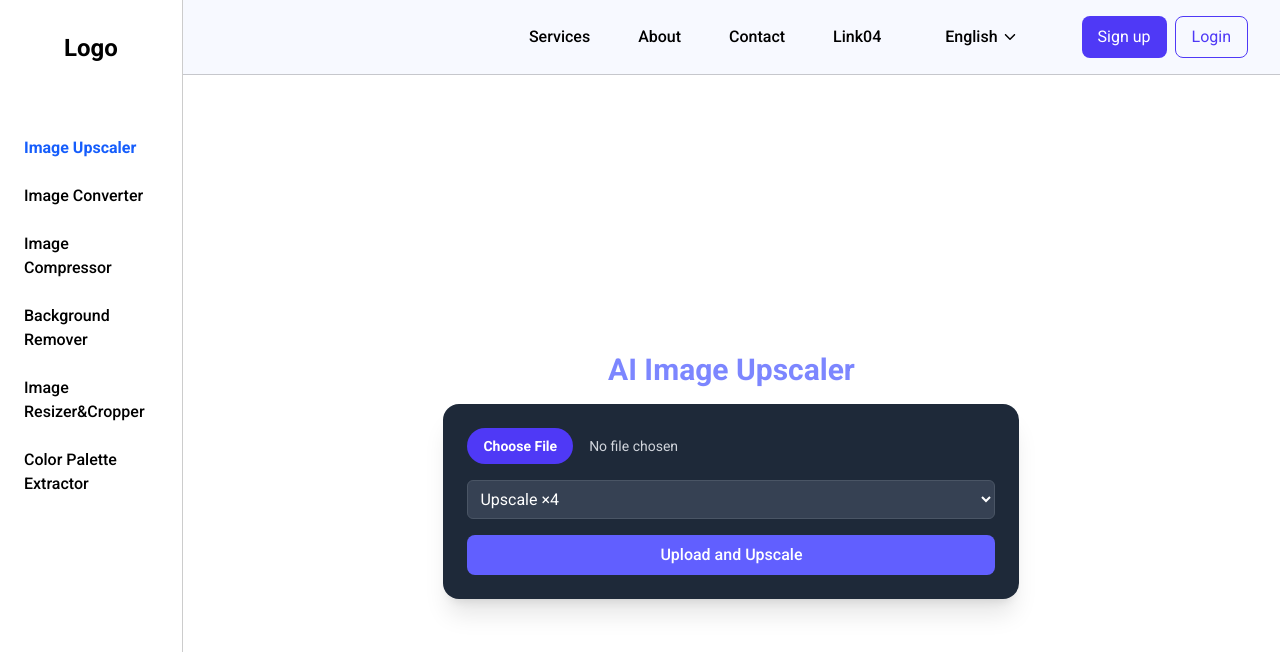
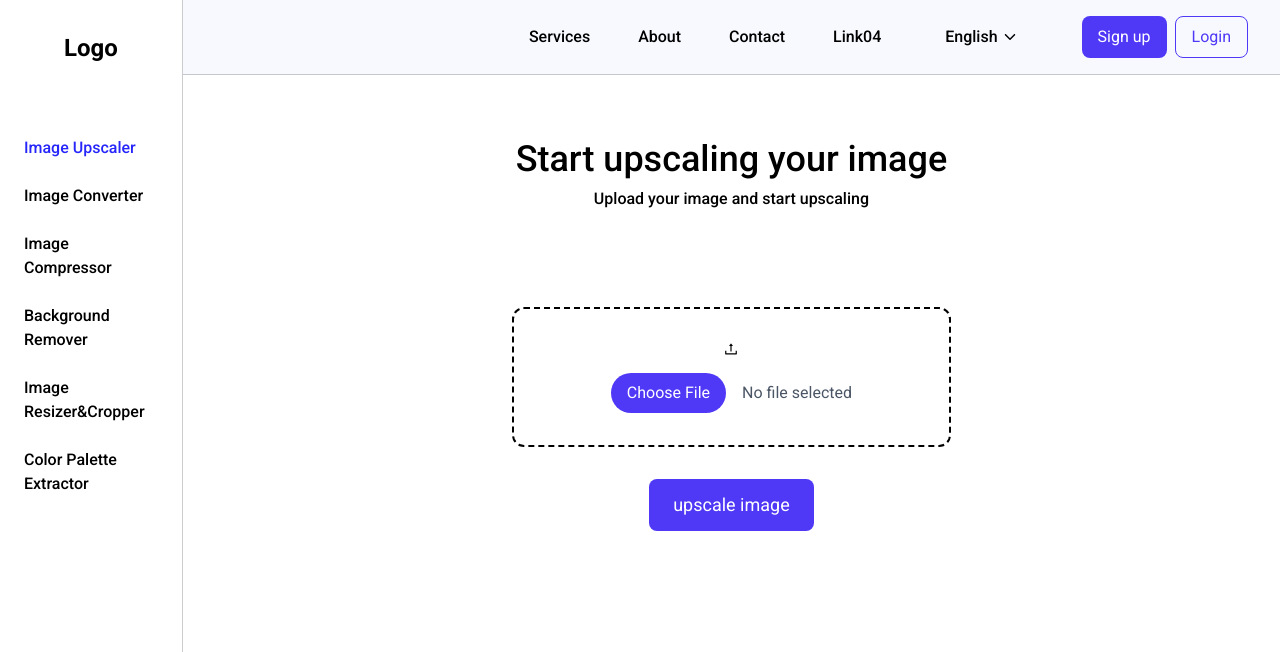
Before and after one commit to theo-code1/Nestle-forge, a React (Vite) app: page / in a window 1280 px wide. Before the commit this address led to /#ImageUpscaler. Shown: the top 652 px of the page. Built offline with nearby package versions, Linux system fonts and the light colour scheme.

Commit message:
Add RootLayout component

```diff
--- a/src/App.jsx
+++ b/src/App.jsx
@@ -1,64 +1,26 @@
-/* eslint-disable no-unused-vars */
-import React from 'react'
-import SideBar from './Components/SideBar'
 import UpscalerSection from './Components/UpscalerSection'
-import Navbar from './Components/Navbar'
 import ConverterSection from './Components/ConverterSection'
+import { Route, RouterProvider, createBrowserRouter, createRoutesFromElements } from 'react-router-dom'
+import RootLayout from './Layout/Rootlayout'
 
-// Map URL hashes to section names
-const HASH_TO_SECTION = {
-  'ImageUpscaler': 'UpscalerSection',
-  'ImageConverter': 'ConverterSection',
-  'ImageCompressor': 'CompressorSection',
-  'BackgroundRemover': 'BackgroundRemoverSection',
-  'ImageResizer&Cropper': 'ResizerCropperSection',
-  'ColorPaletteExtractor': 'ColorPaletteExtractorSection'
-};
+
 
 const App = () => {
-  // Get initial section from URL hash or localStorage
-  const [activeSection, setActiveSection] = React.useState(() => {
-    // First check URL hash
-    const hash = window.location.hash.replace('#', '');
-    if (hash && HASH_TO_SECTION[hash]) {
-      return HASH_TO_SECTION[hash];
-    }
-    // Fall back to localStorage or default
-    return localStorage.getItem('activeSection') || "UpscalerSection";
-  });
 
-  // Update localStorage and URL hash whenever activeSection changes
-  React.useEffect(() => {
-    localStorage.setItem('activeSection', activeSection);
 
-    // Update URL hash
-    const hashEntry = Object.entries(HASH_TO_SECTION).find(([_, section]) => section === activeSection);
-    if (hashEntry) {
-      const [hash] = hashEntry;
-      window.history.pushState({}, '', `#${hash}`);
-    }
-  }, [activeSection]);
+  const router = createBrowserRouter(
+    createRoutesFromElements(
+      <Route path='/' element={<RootLayout />}>
+        <Route index element={<UpscalerSection />} />
+        <Route path='image-converter' element={<ConverterSection />} />
+      </Route>
+    )
+  )
 
-  // Handle browser back/forward buttons
-  React.useEffect(() => {
-    const handleHashChange = () => {
-      const hash = window.location.hash.replace('#', '');
-      if (hash && HASH_TO_SECTION[hash] && HASH_TO_SECTION[hash] !== activeSection) {
-        setActiveSection(HASH_TO_SECTION[hash]);
-      }
-    };
 
-    window.addEventListener('popstate', handleHashChange);
-    return () => window.removeEventListener('popstate', handleHashChange);
-  }, [activeSection]);
 
   return (
-    <>
-    <SideBar activeSection={activeSection} setActiveSection={setActiveSection}/>
-    <Navbar />
-    {activeSection === "UpscalerSection" && <UpscalerSection />}
-    {activeSection === "ConverterSection" && <ConverterSection />}
-    </>
+    <RouterProvider router={router} />
   )
 }
 
--- /dev/null
+++ b/src/Components/Icons/Upload.jsx
@@ -0,0 +1,6 @@
+
+function Upload(props) {
+  return <svg stroke="currentColor" fill="currentColor" strokeWidth={0} viewBox="0 0 1024 1024" height="1em" width="1em" {...props}><path d="M400 317.7h73.9V656c0 4.4 3.6 8 8 8h60c4.4 0 8-3.6 8-8V317.7H624c6.7 0 10.4-7.7 6.3-12.9L518.3 163a8 8 0 0 0-12.6 0l-112 141.7c-4.1 5.3-.4 13 6.3 13zM878 626h-60c-4.4 0-8 3.6-8 8v154H214V634c0-4.4-3.6-8-8-8h-60c-4.4 0-8 3.6-8 8v198c0 17.7 14.3 32 32 32h684c17.7 0 32-14.3 32-32V634c0-4.4-3.6-8-8-8z" /></svg>;
+}
+
+export default Upload;
--- a/src/Components/Navbar.jsx
+++ b/src/Components/Navbar.jsx
@@ -16,7 +16,7 @@ const Navbar = () => {
             <li className='text-[16px] font-medium transition-all duration-150 hover:text-indigo-600'><a href="#">Link04</a></li>
         </ul>
         <button onClick={() => setIsDropdownOpen(!isDropdownOpen)} className='group flex items-center gap-1 text-[16px] font-medium transition-all duration-150 hover:text-indigo-600'>{selectedLanguage} <DropArrow className='group-hover:text-indigo-600'/></button>
-        {isDropdownOpen && <div data-disabled="true" className='absolute top-14 right-60 text-center flex-col gap-2 transition-all duration-100 px-2 pt-3 pb-1 bg-indigo-50/50 rounded-lg border border-black/20'>
+        {isDropdownOpen && <div data-disabled="true" className='absolute top-14 right-60 z-50 text-center flex-col gap-2 transition-all duration-100 px-2 pt-3 pb-1 bg-indigo-50/50 rounded-lg border border-black/20'>
             {languageOptions.map((option, index) => (
                 <span
                     className='mb-1 block'
--- a/src/Components/SideBar.jsx
+++ b/src/Components/SideBar.jsx
@@ -1,38 +1,18 @@
-import React from 'react'
+import { NavLink } from 'react-router-dom'
 
-const SideBar = ({ activeSection, setActiveSection }) => {
+const SideBar = () => {
 
-    const sideItems = [ "Image Upscaler",
-                        "Image Converter",
-                        "Image Compressor",
-                        "Background Remover",
-                        "Image Resizer&Cropper",
-                        "Color Palette Extractor",
-    ]
-
-    console.log(activeSection)
-
-    // const itemSection = `${sideItems[0].name.slice(sideItems[0].name.indexOf(" ") + 1, sideItems[0].name.length)}Section`
-    // console.log(itemSection)
   return (
     <main className='side-bar float-left w-1/7 h-screen border-r border-r-black/20 text-left py-8 px-4 flex flex-col gap-16 font-'>
         <h1 className='text-2xl font-bold text-center   '>Logo</h1>
         <ul className='text-[16px] flex flex-col gap-2 font-medium'>
-            {sideItems.map((item, index) => (
-                <li
-                key={index}
-                className='hover:bg-gray-100 p-2 cursor-pointer rounded-lg'
-                > <a
-                href={`#${item.replace(/\s+/g, '')}`}
-                onClick={(e) => {
-                  e.preventDefault();
-                  const section = item.slice(item.indexOf(" ") + 1, item.length) + 'Section';
-                  setActiveSection(section);
-                  window.history.pushState({}, '', `#${item.replace(/\s+/g, '')}`);
-                }}
-                className={`block ${activeSection === item.slice(item.indexOf(" ") + 1, item.length) + 'Section' ? 'text-blue-600 font-semibold' : ''}`}
-                >{item}</a></li>
-            ))}
+              <NavLink to='/'> <li className={`block hover:bg-gray-100 p-2 cursor-pointer rounded-lg `}>Image Upscaler</li> </NavLink>
+              <NavLink to='/image-converter'> <li className={`block hover:bg-gray-100 p-2 cursor-pointer rounded-lg `}>Image Converter</li> </NavLink>
+              <NavLink to='/df'> <li className={`block hover:bg-gray-100 p-2 cursor-pointer rounded-lg `}>Image Compressor</li> </NavLink>
+              <NavLink to='/sdf'> <li className={`block hover:bg-gray-100 p-2 cursor-pointer rounded-lg `}>Background Remover</li> </NavLink>
+              <NavLink to='/sdfsdf'> <li className={`block hover:bg-gray-100 p-2 cursor-pointer rounded-lg `}>Image Resizer&Cropper</li> </NavLink>
+              <NavLink to='/sdf'> <li className={`block hover:bg-gray-100 p-2 cursor-pointer rounded-lg `}>Color Palette Extractor</li> </NavLink>
+
 
         </ul>
     </main>
--- a/src/Components/UpscalerSection.jsx
+++ b/src/Components/UpscalerSection.jsx
@@ -1,171 +1,54 @@
-import React, { useState } from "react";
-import axios from "axios";
+import { useState } from "react";
+import Upload from "./Icons/upload.jsx";
 
-function UpscalerSection() {
-  const [file, setFile] = useState(null);
-  const [scale, setScale] = useState(4); // default 4x
-  const [imageUrl, setImageUrl] = useState(null);
-  const [loading, setLoading] = useState(false);
-  const [errorMsg, setErrorMsg] = useState("");
+const UpscalerSection = () => {
 
-  const handleUpload = async () => {
-    if (!file) return;
-
-    setLoading(true);
-    setErrorMsg("");
-    setImageUrl(null);
-
-    try {
-      // Validate file type
-      const validTypes = ['image/jpeg', 'image/png', 'image/webp'];
-      if (!validTypes.includes(file.type)) {
-        throw new Error('Invalid file type. Please upload a JPG, PNG, or WebP image.');
-      }
-
-      // Validate file size (10MB max)
-      const maxSize = 10 * 1024 * 1024; // 10MB
-      if (file.size > maxSize) {
-        throw new Error('File is too large. Maximum size is 10MB.');
-      }
-
-      const formData = new FormData();
-      formData.append("file", file);
-      formData.append("scale", scale);
-
-      // Upload the image
-      const uploadRes = await axios.post("http://localhost:8000/upload", formData, {
-        headers: {
-          'Content-Type': 'multipart/form-data',
-        },
-      });
-
-      const { id } = uploadRes.data;
-      if (!id) {
-        throw new Error('No job ID received from server');
-      }
-
-      // Start polling for status
-      const pollStatus = async () => {
-        try {
-          const statusRes = await axios.get(`http://localhost:8000/status/${id}`);
-          const { state, upscaled_image_url, error } = statusRes.data;
-
-          if (state === 'completed' && upscaled_image_url) {
-            setImageUrl(upscaled_image_url);
-            setLoading(false);
-            return true;
-          } else if (state === 'failed' || error) {
-            throw new Error(error || 'Upscaling failed');
-          }
-          // If still processing, continue polling
-          return false;
-        } catch (err) {
-          console.error('Polling error:', err);
-          throw err;
-        }
-      };
-
-      // Initial delay before first poll
-      await new Promise(resolve => setTimeout(resolve, 2000));
-
-      // Poll with exponential backoff
-      let attempts = 0;
-      const maxAttempts = 10;
-      let isDone = false;
-
-      while (!isDone && attempts < maxAttempts) {
-        try {
-          isDone = await pollStatus();
-          if (isDone) break;
-
-          // Increase delay between attempts (exponential backoff with jitter)
-          const delay = Math.min(1000 * Math.pow(2, attempts) + Math.random() * 1000, 10000);
-          await new Promise(resolve => setTimeout(resolve, delay));
-          attempts++;
-        } catch (err) {
-          console.error('Polling failed:', err);
-          throw err;
-        }
-      }
-
-      if (!isDone) {
-        throw new Error('Upscaling is taking longer than expected. Please try again later.');
-      }
-    } catch (err) {
-      console.error('Upload error:', err);
-      let errorMessage = 'An error occurred';
-
-      if (err.response) {
-        // The request was made and the server responded with a status code
-        // that falls out of the range of 2xx
-        console.error('Response data:', err.response.data);
-        console.error('Response status:', err.response.status);
-        console.error('Response headers:', err.response.headers);
-
-        errorMessage = err.response.data?.detail ||
-                     err.response.data?.error ||
-                     err.response.statusText ||
-                     `Server responded with status ${err.response.status}`;
-      } else if (err.request) {
-        // The request was made but no response was received
-        console.error('No response received:', err.request);
-        errorMessage = 'No response from server. Please check your connection.';
-      } else {
-        // Something happened in setting up the request that triggered an Error
-        console.error('Error:', err.message);
-        errorMessage = err.message || 'An unknown error occurred';
-      }
-
-      setErrorMsg(errorMessage);
-      setLoading(false);
-    }
-  };
+  const [selectedImg, setSelectedImg] = useState(null);
 
   return (
-    <div className="min-h-screen bg-white text-white flex flex-col items-center justify-center px-4 py-8">
-        <h1 className="text-3xl font-bold mb-4 text-center text-indigo-400">AI Image Upscaler</h1>
-      <div className="w-full max-w-xl bg-gray-800 p-6 rounded-2xl shadow-xl">
+    <section className="flex flex-col items-center gap-8 pt-16">
+      <header className="headers flex flex-col gap-2">
+        <h1 className="text-4xl font-roboto font-medium text-center">
+          {" "}
+          Start upscaling your image
+        </h1>
+        <p className="text-[16px] font-roboto font-medium text-center">
+          Upload your image and start upscaling
+        </p>
+      </header>
 
-        <div className="space-y-4">
+      <div
+        className="drag-drop-container flex flex-col items-center justify-center w-2/5 py-8 px-16 mt-16 rounded-xl border-2 border-dashed hover:border-indigo-600 mx-auto cursor-pointer"
+        onClick={() => document.getElementById('file').click()}
+      >
+        <Upload />
+        <div className="select-file flex gap-4 items-center mt-4">
           <input
             type="file"
+            id="file"
+            className="hidden"
             accept="image/*"
-            onChange={(e) => setFile(e.target.files[0])}
-            className="block w-full text-sm text-gray-300 file:mr-4 file:py-2 file:px-4 file:rounded-full file:border-0 file:font-semibold file:bg-indigo-600 file:text-white hover:file:bg-indigo-700"
+            onChange={(e) => {
+              const fileName = e.target.files[0]?.name || 'No file selected';
+              document.getElementById('file-name').textContent = fileName;
+              }}
           />
-
-          <select
-  value={scale}
-  onChange={(e) => setScale(Number(e.target.value))} // ensure scale is number
-            className="w-full p-2 rounded-md bg-gray-700 text-white border border-gray-600"
-          >
-            <option value={2}>Upscale ×2</option>
-            <option value={4}>Upscale ×4</option>
-          </select>
-
-          <button
-            onClick={handleUpload}
-            className="w-full py-2 px-4 bg-indigo-500 hover:bg-indigo-600 rounded-lg font-medium transition"
-            disabled={loading || !file}
-          >
-            {loading ? "Upscaling..." : "Upload and Upscale"}
-          </button>
-
-          {errorMsg && <p className="text-red-400 text-sm text-center">{errorMsg}</p>}
+          <span className="bg-indigo-600 text-white px-4 py-2 rounded-full hover:brightness-90 active:brightness-80 transition-all duration-150">
+            Choose File
+          </span>
+          <span id="file-name" className="text-[16px] font-roboto text-gray-600">
+            No file selected
+          </span>
         </div>
-
-        {imageUrl && (
-          <div className="mt-6 text-center">
-            <h2 className="text-xl font-semibold text-green-400 mb-2">Upscaled Image</h2>
-            <img src={imageUrl} alt="Upscaled" className="rounded-xl shadow-md w-full" />
-            <a href={imageUrl} download className="inline-block mt-4 text-indigo-400 hover:underline">
-              ⬇ Download Image
-            </a>
-          </div>
-        )}
       </div>
-    </div>
+      <button
+        type="submit"
+        className="submit px-6 py-3 rounded-lg text-lg bg-indigo-600 text-white hover:brightness-90 active:brightness-80 transition-all duration-150"
+      >
+        upscale image
+      </button>
+    </section>
   );
-}
+};
 
 export default UpscalerSection;
--- /dev/null
+++ b/src/Layout/Rootlayout.jsx
@@ -0,0 +1,16 @@
+import Navbar from '../Components/Navbar'
+import SideBar from '../Components/SideBar'
+import { Outlet } from 'react-router-dom'
+
+const Rootlayout = () => {
+  return (
+    <div>
+        <SideBar />
+        <Navbar />
+
+        <Outlet />
+    </div>
+  )
+}
+
+export default Rootlayout
--- a/src/index.css
+++ b/src/index.css
@@ -1,113 +1,14 @@
 @import url('https://fonts.googleapis.com/css2?family=Roboto:ital,wght@0,100;0,300;0,400;0,500;0,700;0,900;1,100;1,300;1,400;1,500;1,700;1,900&display=swap');
 @import "tailwindcss";
 
+/* @theme { */
 :root {
-  --font-sans: 'Roboto', system-ui, -apple-system, sans-serif;
+  --font-roboto: 'Roboto', 'sans-serif';
 }
 
 body {
-  font-family: 'Roboto', sans-serif;
+  font-family: Roboto, 'sans-serif';
 }
-
-.three-body {
-  --uib-size: 35px;
-  --uib-speed: 0.8s;
-  --uib-color: #5D3FD3;
-  position: relative;
-  display: inline-block;
-  height: var(--uib-size);
-  width: var(--uib-size);
-  animation: spin78236 calc(var(--uib-speed) * 2.5) infinite linear;
- }
-
- .three-body__dot {
-  position: absolute;
-  height: 100%;
-  width: 30%;
- }
-
- .three-body__dot:after {
-  content: '';
-  position: absolute;
-  height: 0%;
-  width: 100%;
-  padding-bottom: 100%;
-  background-color: var(--uib-color);
-  border-radius: 50%;
- }
-
- .three-body__dot:nth-child(1) {
-  bottom: 5%;
-  left: 0;
-  transform: rotate(60deg);
-  transform-origin: 50% 85%;
- }
-
- .three-body__dot:nth-child(1)::after {
-  bottom: 0;
-  left: 0;
-  animation: wobble1 var(--uib-speed) infinite ease-in-out;
-  animation-delay: calc(var(--uib-speed) * -0.3);
- }
-
- .three-body__dot:nth-child(2) {
-  bottom: 5%;
-  right: 0;
-  transform: rotate(-60deg);
-  transform-origin: 50% 85%;
- }
-
- .three-body__dot:nth-child(2)::after {
-  bottom: 0;
-  left: 0;
-  animation: wobble1 var(--uib-speed) infinite
-     calc(var(--uib-speed) * -0.15) ease-in-out;
- }
-
- .three-body__dot:nth-child(3) {
-  bottom: -5%;
-  left: 0;
-  transform: translateX(116.666%);
- }
-
- .three-body__dot:nth-child(3)::after {
-  top: 0;
-  left: 0;
-  animation: wobble2 var(--uib-speed) infinite ease-in-out;
- }
-
- @keyframes spin78236 {
-  0% {
-   transform: rotate(0deg);
-  }
-
-  100% {
-   transform: rotate(360deg);
-  }
- }
-
- @keyframes wobble1 {
-  0%,
-   100% {
-   transform: translateY(0%) scale(1);
-   opacity: 1;
-  }
-
-  50% {
-   transform: translateY(-66%) scale(0.65);
-   opacity: 0.8;
-  }
- }
-
- @keyframes wobble2 {
-  0%,
-   100% {
-   transform: translateY(0%) scale(1);
-   opacity: 1;
-  }
-
-  50% {
-   transform: translateY(66%) scale(0.65);
-   opacity: 0.8;
-  }
- }
+a.active {
+  color: rgb(38, 38, 251);
+}
```
Also changed, not shown: package.json (+6 -6 lines), 1 other file (tests, documents, lock files or other folders).
